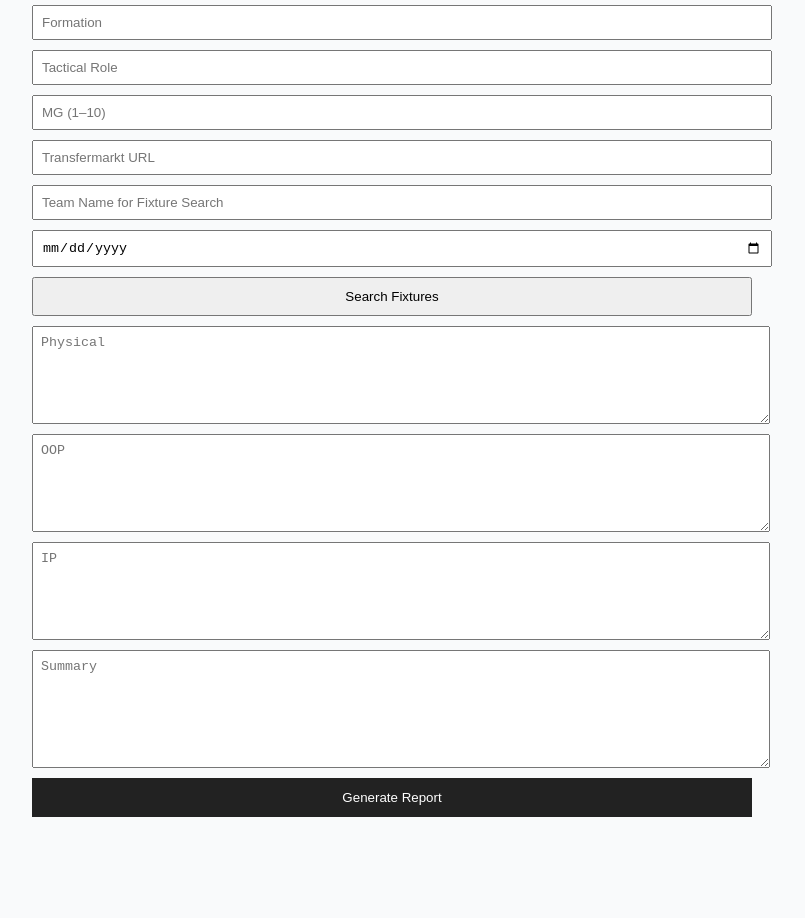
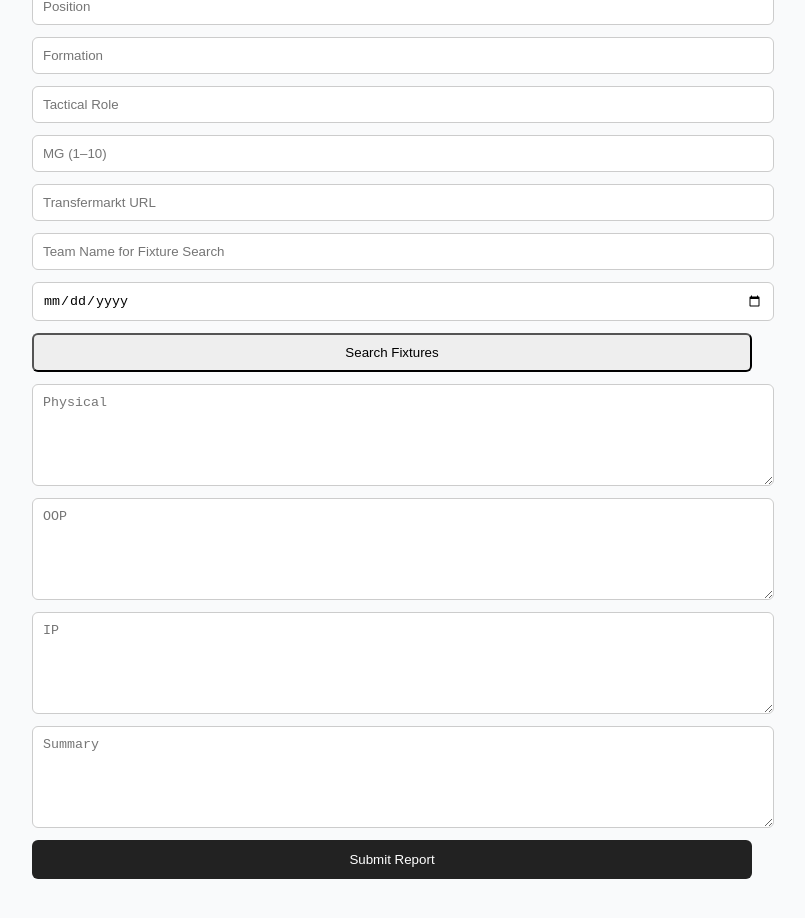
Before and after one commit to MarquesJake/Scouting-report-app, a React (Vite) app: page / in a window 1280 px wide. Shown: the part 320-1238 px from the top of the page, without its empty margins (248-1053 px from the left). Before the commit the page ends 1185 px from the top, so only its background shows below. Built offline with nearby package versions, Linux system fonts and the light colour scheme.

Commit message:
Update ScoutingReportForm.jsx

```diff
--- a/src/ScoutingReportForm.jsx
+++ b/src/ScoutingReportForm.jsx
@@ -22,9 +22,9 @@ export default function ScoutingReportForm() {
 
   const [report, setReport] = useState('');
   const [fixtureOptions, setFixtureOptions] = useState([]);
+  const [popupVisible, setPopupVisible] = useState(false);
 
   const SHEETS_WEBHOOK_URL = "https://script.google.com/macros/s/AKfycbzIh7QXuXyqi9jmXTFocNtPac4kUBBJNGHX4_reWsZ9hyoJHfrfudnaNMaMIUMQiENu/exec";
-
 
   const extractTransfermarktId = (url) => {
     const match = url.match(/spieler\/(\d+)/);
@@ -76,33 +76,16 @@ export default function ScoutingReportForm() {
   };
 
   const generateReport = async () => {
-    const {
-      playerName,
-      date,
-      team,
-      opposition,
-      position,
-      formation,
-      tacticalRole,
-      mg,
-      physical,
-      oop,
-      ip,
-      summary,
-      transfermarktUrl,
-      fixtureSearch
-    } = formData;
-
-    const transfermarktId = extractTransfermarktId(transfermarktUrl);
+    const transfermarktId = extractTransfermarktId(formData.transfermarktUrl);
     const transfermarktLink = transfermarktId
       ? `https://www.transfermarkt.com/player/profil/spieler/${transfermarktId}`
       : '';
 
-    const fullReport = `**Player:** ${playerName}\n**Date:** ${date}\n**Team:** ${team}\n**Opposition:** ${opposition}\n**Position:** ${position}\n**Formation:** ${formation}\n**Tactical Role:** ${tacticalRole}\n**MG:** ${mg}/10\n${
+    const fullReport = `**Player:** ${formData.playerName}\n**Date:** ${formData.date}\n**Team:** ${formData.team}\n**Opposition:** ${formData.opposition}\n**Position:** ${formData.position}\n**Formation:** ${formData.formation}\n**Tactical Role:** ${formData.tacticalRole}\n**MG:** ${formData.mg}/10\n$${
       transfermarktLink ? `**Transfermarkt Profile:** [Link](${transfermarktLink})\n` : ''
-    }${
-      fixtureSearch ? `**Fixture:** ${fixtureSearch}\n` : ''
-    }\n**Physical**\n${physical}\n\n**OOP**\n${oop}\n\n**IP**\n${ip}\n\n**Summary**\n${summary}`;
+    }$${
+      formData.fixtureSearch ? `**Fixture:** ${formData.fixtureSearch}\n` : ''
+    }\n**Physical**\n${formData.physical}\n\n**OOP**\n${formData.oop}\n\n**IP**\n${formData.ip}\n\n**Summary**\n${formData.summary}`;
 
     setReport(fullReport);
 
@@ -115,47 +98,47 @@ export default function ScoutingReportForm() {
         },
         body: JSON.stringify(formData)
       });
+
+      setPopupVisible(true);
+      setTimeout(() => {
+        setPopupVisible(false);
+        window.location.reload();
+      }, 2000);
+
     } catch (err) {
       console.error("Error sending to Google Sheets:", err);
     }
   };
 
   return (
-    <div style={{ maxWidth: '720px', margin: 'auto', padding: '1rem' }}>
-      <h2>Scouting Report Form</h2>
-      {[
-        ['playerName', 'Player Name'],
-        ['date', 'Date'],
-        ['team', 'Team / Club'],
-        ['opposition', 'Opposition'],
-        ['position', 'Position'],
-        ['formation', 'Formation'],
-        ['tacticalRole', 'Tactical Role'],
-        ['mg', 'MG (1–10)']
-      ].map(([key, label]) => (
-        <input key={key} name={key} placeholder={label} onChange={handleChange} value={formData[key]} style={{ width: '100%', marginBottom: '10px', padding: '8px' }} />
+    <div style={{ maxWidth: '720px', margin: 'auto', padding: '2rem', fontFamily: 'Arial, sans-serif' }}>
+      <h2 style={{ marginBottom: '1rem' }}>Scouting Report Form</h2>
+
+      {[['playerName', 'Player Name'], ['date', 'Date'], ['team', 'Team / Club'], ['opposition', 'Opposition'], ['position', 'Position'], ['formation', 'Formation'], ['tacticalRole', 'Tactical Role'], ['mg', 'MG (1–10)']]
+        .map(([key, label]) => (
+          <input key={key} name={key} placeholder={label} onChange={handleChange} value={formData[key]} style={{ width: '100%', marginBottom: '12px', padding: '10px', borderRadius: '6px', border: '1px solid #ccc' }} />
+        ))}
+
+      <input name="transfermarktUrl" placeholder="Transfermarkt URL" onChange={handleTransfermarktChange} style={{ width: '100%', marginBottom: '12px', padding: '10px', borderRadius: '6px', border: '1px solid #ccc' }} />
+
+      <input name="fixtureTeamName" placeholder="Team Name for Fixture Search" onChange={handleChange} style={{ width: '100%', marginBottom: '12px', padding: '10px', borderRadius: '6px', border: '1px solid #ccc' }} />
+      <input name="fixtureDate" type="date" onChange={handleChange} style={{ width: '100%', marginBottom: '12px', padding: '10px', borderRadius: '6px', border: '1px solid #ccc' }} />
+      <button onClick={handleFixtureSearch} style={{ width: '100%', padding: '10px', marginBottom: '12px', background: '#eee', borderRadius: '6px' }}>Search Fixtures</button>
+
+      {fixtureOptions.map((fixture, i) => (
+        <button key={i} onClick={() => selectFixture(fixture)} style={{ width: '100%', padding: '10px', marginBottom: '8px', borderRadius: '6px', border: '1px solid #ccc', background: '#f9f9f9' }}>{fixture}</button>
       ))}
 
-      <input name="transfermarktUrl" placeholder="Transfermarkt URL" onChange={handleTransfermarktChange} style={{ width: '100%', marginBottom: '10px', padding: '8px' }} />
+      {[['physical', 'Physical'], ['oop', 'OOP'], ['ip', 'IP'], ['summary', 'Summary']]
+        .map(([key, label]) => (
+          <textarea key={key} name={key} placeholder={label} onChange={handleChange} value={formData[key]} style={{ width: '100%', minHeight: '80px', marginBottom: '12px', padding: '10px', borderRadius: '6px', border: '1px solid #ccc' }} />
+        ))}
 
-      <input name="fixtureTeamName" placeholder="Team Name for Fixture Search" onChange={handleChange} style={{ width: '100%', marginBottom: '10px', padding: '8px' }} />
-      <input name="fixtureDate" type="date" onChange={handleChange} style={{ width: '100%', marginBottom: '10px', padding: '8px' }} />
-      <button onClick={handleFixtureSearch} style={{ width: '100%', padding: '10px', marginBottom: '10px' }}>Search Fixtures</button>
+      <button onClick={generateReport} style={{ width: '100%', padding: '12px', background: '#222', color: '#fff', border: 'none', borderRadius: '6px' }}>Submit Report</button>
 
-      {fixtureOptions.map((fixture, i) => (
-        <button key={i} onClick={() => selectFixture(fixture)} style={{ width: '100%', padding: '8px', marginBottom: '5px' }}>{fixture}</button>
-      ))}
-
-      <textarea name="physical" placeholder="Physical" onChange={handleChange} style={{ width: '100%', minHeight: '80px', marginBottom: '10px', padding: '8px' }} />
-      <textarea name="oop" placeholder="OOP" onChange={handleChange} style={{ width: '100%', minHeight: '80px', marginBottom: '10px', padding: '8px' }} />
-      <textarea name="ip" placeholder="IP" onChange={handleChange} style={{ width: '100%', minHeight: '80px', marginBottom: '10px', padding: '8px' }} />
-      <textarea name="summary" placeholder="Summary" onChange={handleChange} style={{ width: '100%', minHeight: '100px', marginBottom: '10px', padding: '8px' }} />
-
-      <button onClick={generateReport} style={{ width: '100%', padding: '12px', background: '#222', color: '#fff', border: 'none' }}>Generate Report</button>
-
-      {report && (
-        <div style={{ marginTop: '2rem', whiteSpace: 'pre-wrap', backgroundColor: '#f5f5f5', padding: '1rem', borderRadius: '8px' }}>
-          {report}
+      {popupVisible && (
+        <div style={{ position: 'fixed', top: '20px', right: '20px', background: '#4CAF50', color: '#fff', padding: '1rem 1.5rem', borderRadius: '8px', boxShadow: '0 4px 10px rgba(0,0,0,0.2)' }}>
+          ✅ Report submitted!
         </div>
       )}
     </div>
```
